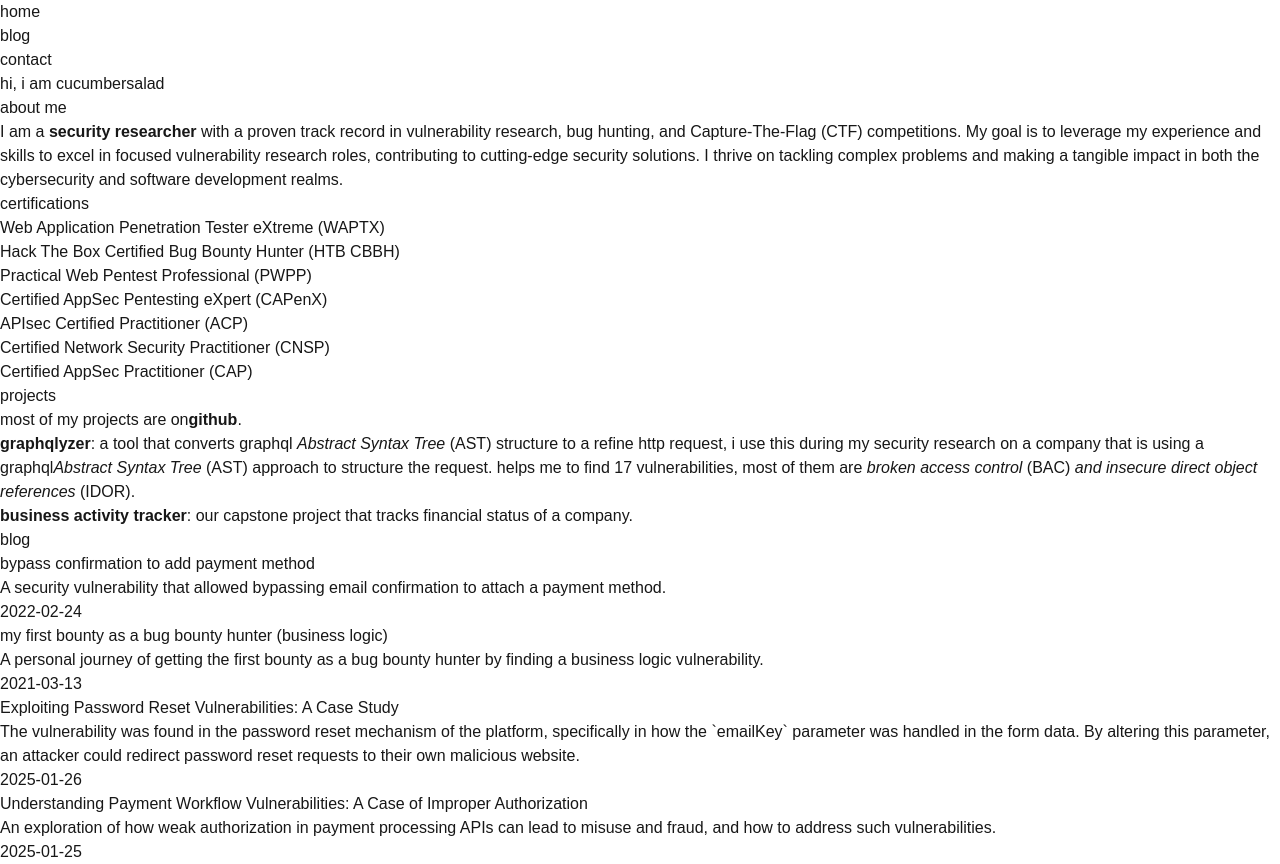
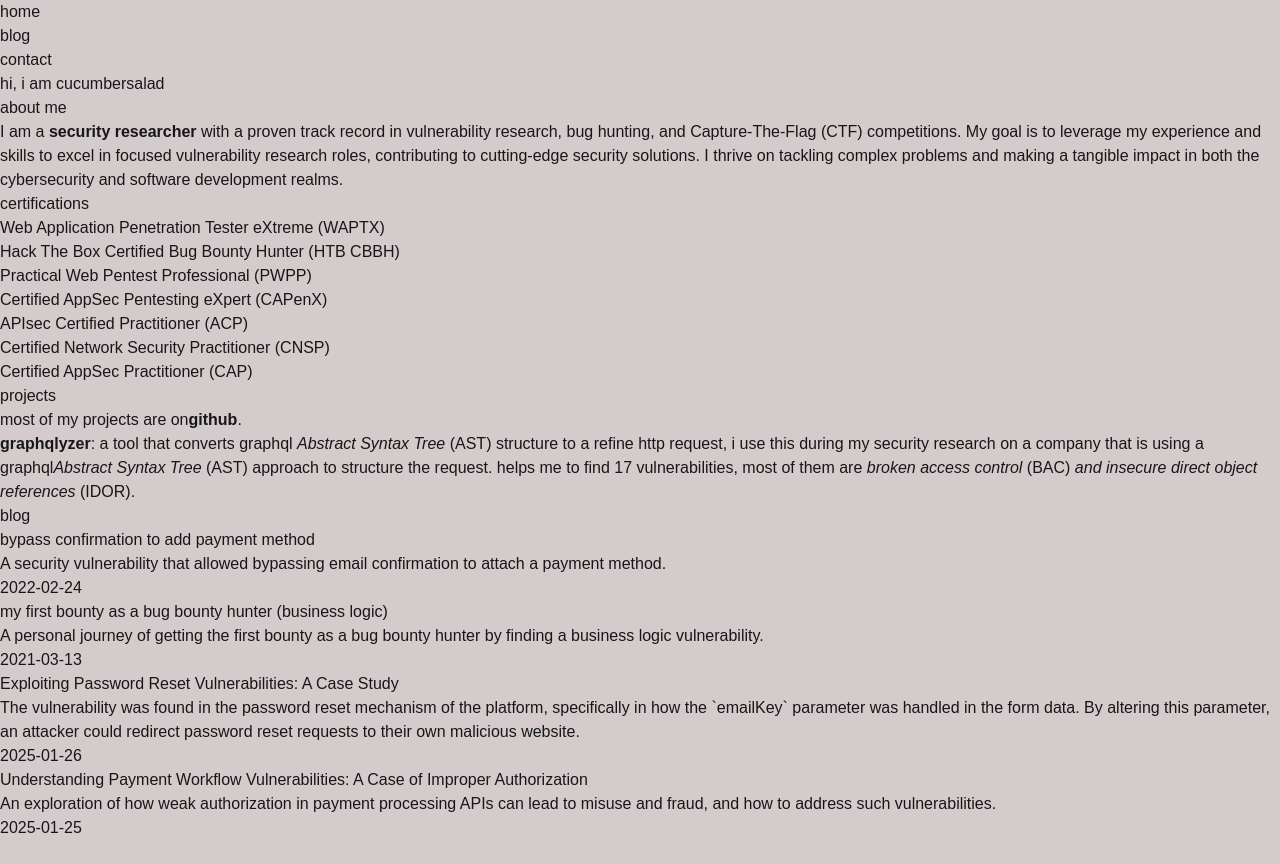
Before and after one commit to 0xcucumbersalad/nextjs-blog, a Next.js app: page / in a window 1280 px wide. After the commit the page ends 840 px from the top, so only its background shows below. Built offline with nearby package versions, Linux system fonts and the light colour scheme.

Commit message:
remove project

```diff
--- a/mdx-components.tsx
+++ b/mdx-components.tsx
@@ -19,10 +19,8 @@ export function useMDXComponents(): MDXComponents {
     ul: ({ children }) => <ul className="list-disc mx-5">{children}</ul>,
     ol: ({ children }) => <ul className="list-disc mx-5">{children}</ul>,
 
-    pre: ({ children }) => (
-      <pre className="bg-gray-500 text-fuchsia-200">{children}</pre>
-    ),
-    code: ({ children }) => <code className="font-bold">{children}</code>,
+    pre: ({ children }) => <pre className="">{children}</pre>,
+    code: ({ children }) => <code className="">{children}</code>,
 
     // Add more components as needed (e.g., ul, li, code, etc.)
   };
--- a/src/app/globals.css
+++ b/src/app/globals.css
@@ -3,14 +3,14 @@
 @tailwind utilities;
 
 :root {
-  --background: #ffffff;
+  --background: #d4cccc;
   --foreground: #171717;
 }
 
 @media (prefers-color-scheme: dark) {
   :root {
-    --background: #171717;
-    --foreground: #ffffff;
+    --background: black;
+    --foreground: #d4cccc;
   }
 }
 
--- a/src/app/page.tsx
+++ b/src/app/page.tsx
@@ -101,7 +101,7 @@ export default function Home() {
               <p>
                 <b className=" font-mono hover:underline">
                   <a
-                    href="https://graphqlyzer.jwisnetwork.com/"
+                    href="https://graphqlyzer.0xcucumbersalad.dev/"
                     target="_blank"
                   >
                     graphqlyzer
@@ -116,21 +116,6 @@ export default function Home() {
                 <i> and insecure direct object references</i> (IDOR).
               </p>
             </li>
-
-            <li>
-              <p>
-                <b className=" font-mono hover:underline">
-                  <a
-                    href="https://dashboard-staging.jwisnetwork.com/"
-                    target="_blank"
-                  >
-                    business activity tracker
-                  </a>
-                </b>
-                : our capstone project that tracks financial status of a
-                company.
-              </p>
-            </li>
           </ul>
         </section>
 
```
